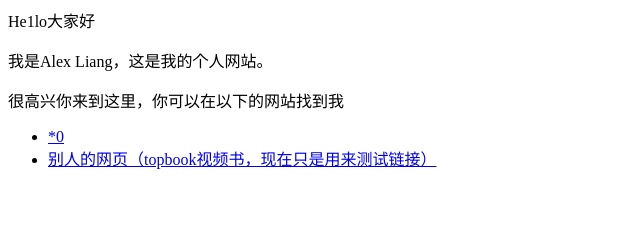
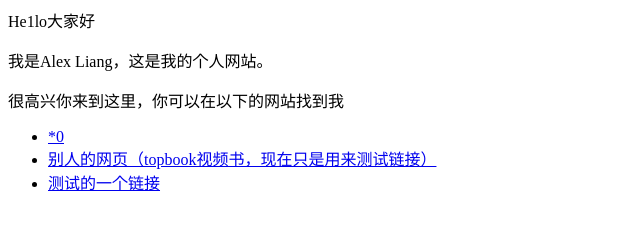
Before and after one commit to lgqhawk/lgqhawk.github.io, a plain HTML site: page index.html in a window 1280 px wide. Shown: the whole page, without its empty margins (0-640 px from the left). Drawn offline with Linux system fonts and the light colour scheme.

Commit message:
Update index.html

```diff
--- a/index.html
+++ b/index.html
@@ -4,5 +4,8 @@
 
 <ul>
   <li><a  href="https://www.zhihu.com/people/tz-alex">*0</a></li>
+
   <li><a  href="https://topbook.cc">别人的网页（topbook视频书，现在只是用来测试链接）</a></li>
+
+  <li><a  href="https://lgqhawk.github.io/loveBalloon/">测试的一个链接</a></li>
 </ul>
```
